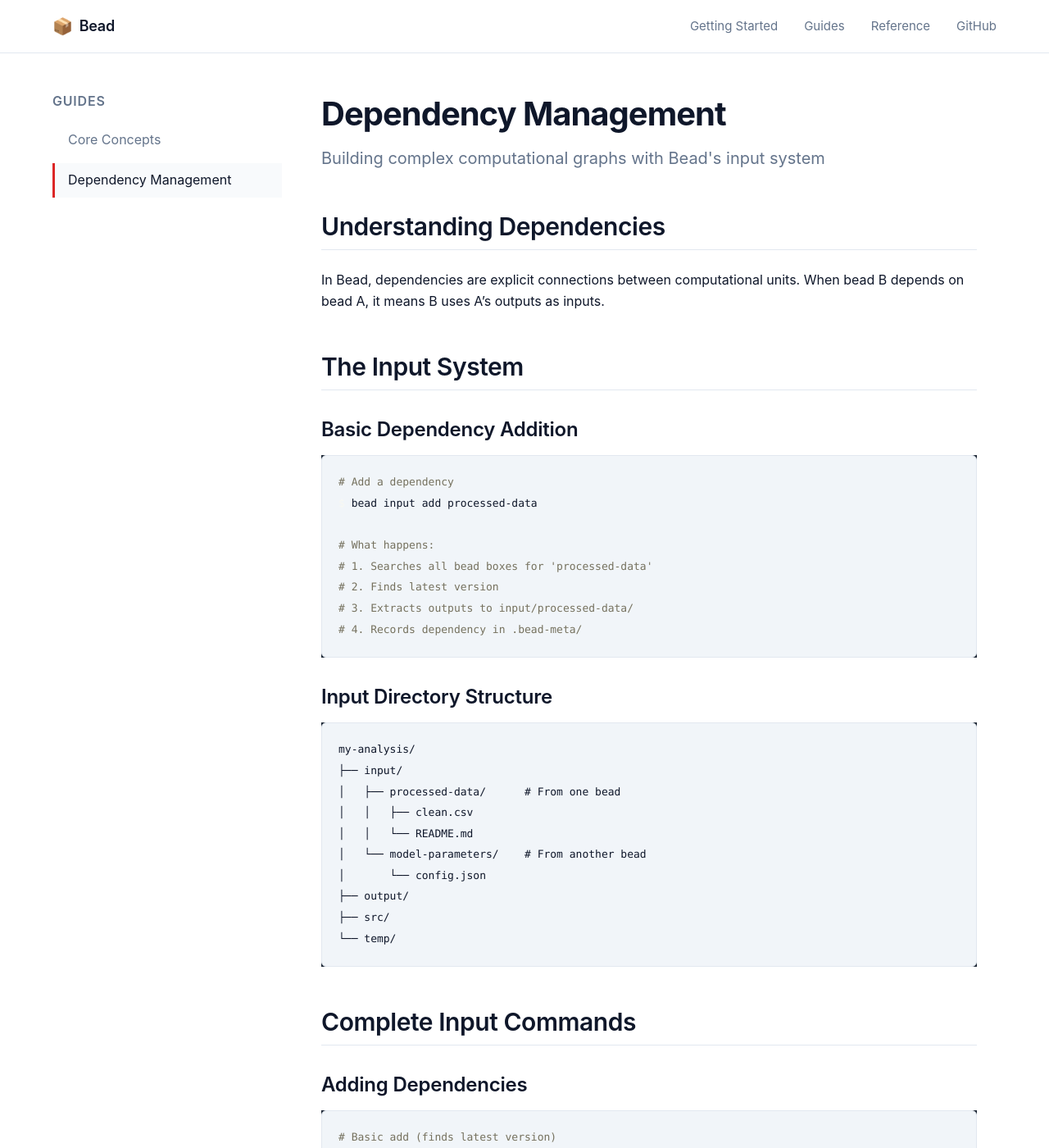
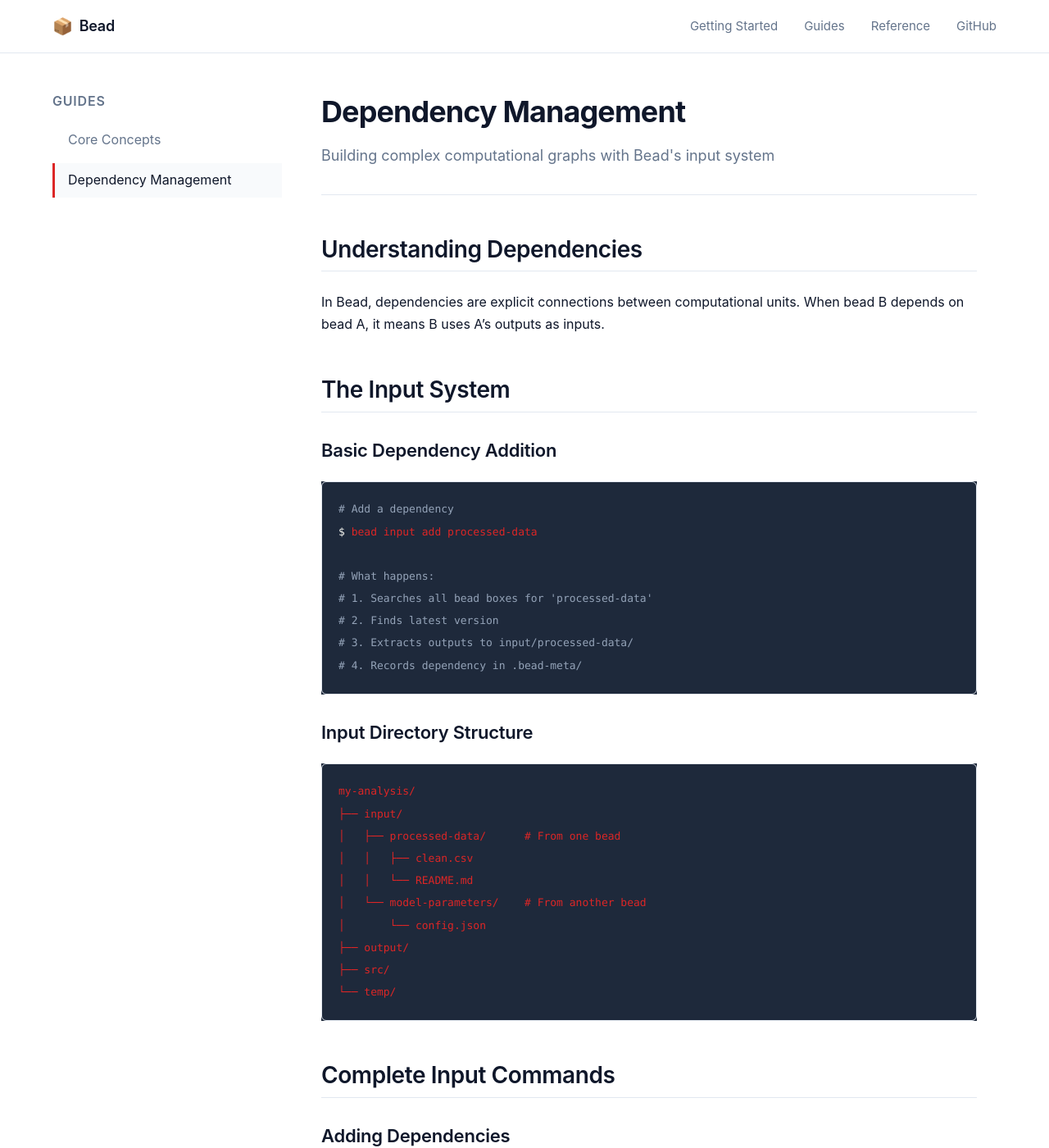
Before and after one commit to codedthinking/bead.zip, a Jekyll site: the page built from docs/_guides/dependencies.md, in a window 1280 px wide and 1400 px high. Shown: the whole window at 82% size. Built offline with Jekyll 4.4.1, drawn with Linux system fonts in a browser that asks for light colours.

Commit message:
complete reskin

```diff
--- a/docs/_config.yml
+++ b/docs/_config.yml
@@ -40,7 +40,7 @@
       path: ""
       type: "pages"
     values:
-      layout: "default"
+      layout: "page"
   - scope:
       path: ""
       type: "guides"
--- a/docs/_layouts/guide.html
+++ b/docs/_layouts/guide.html
@@ -20,12 +20,16 @@
       </aside>
 
       <article class="guide-main">
-        <h1>{{ page.title }}</h1>
-        {% if page.description %}
-          <p class="guide-description">{{ page.description }}</p>
-        {% endif %}
+        <header class="guide-header">
+          <h1>{{ page.title }}</h1>
+          {% if page.description %}
+            <p class="guide-description">{{ page.description }}</p>
+          {% endif %}
+        </header>
 
-        {{ content }}
+        <div class="guide-body">
+          {{ content }}
+        </div>
       </article>
     </div>
   </div>
--- a/docs/assets/css/main.css
+++ b/docs/assets/css/main.css
@@ -23,9 +23,9 @@
   --color-text-light: #94a3b8;
 
   --color-border: #e2e8f0;
-  --color-code-bg: #f1f5f9;
-  --color-code-text: #0f172a;
-  --color-code-bg-dark: #1e293b;
+  --color-code-bg: #1e293b;
+  --color-code-text: #e2e8f0;
+  --color-code-bg-light: #f8fafc;
 
   --font-sans: -apple-system, BlinkMacSystemFont, 'Segoe UI', Roboto, 'Helvetica Neue', Arial, sans-serif;
   --font-mono: 'SF Mono', 'Monaco', 'Inconsolata', 'Fira Code', monospace;
@@ -238,13 +238,13 @@
 }
 
 .code-header {
-  background: var(--color-bg-alt);
+  background: #334155;
   padding: 0.75rem 1.25rem;
-  border-bottom: 1px solid var(--color-border);
+  border-bottom: 1px solid #475569;
 }
 
 .code-title {
-  color: var(--color-text-muted);
+  color: #cbd5e1;
   font-size: 0.8125rem;
   font-weight: 500;
   text-transform: uppercase;
@@ -266,14 +266,13 @@
 }
 
 .prompt {
-  color: var(--color-text-muted);
-  font-weight: 400;
+  color: #10b981;
+  font-weight: 500;
 }
 
 .comment {
-  color: var(--color-text-light);
-  font-style: normal;
-  opacity: 0.7;
+  color: #94a3b8;
+  font-style: italic;
 }
 
 /* Features Section */
@@ -515,6 +514,113 @@
   color: var(--color-text-light);
 }
 
+/* Page Layout */
+.page-layout {
+  padding: 3rem 0;
+  min-height: calc(100vh - 4rem);
+}
+
+.page-content {
+  max-width: 800px;
+  margin: 0 auto;
+}
+
+.page-header {
+  margin-bottom: 3rem;
+  text-align: center;
+  border-bottom: 1px solid var(--color-border);
+  padding-bottom: 2rem;
+}
+
+.page-header h1 {
+  font-size: 2.5rem;
+  font-weight: 700;
+  margin-bottom: 1rem;
+  color: var(--color-text);
+}
+
+.page-description {
+  font-size: 1.25rem;
+  color: var(--color-text-muted);
+  margin: 0;
+  line-height: 1.6;
+}
+
+.page-body {
+  line-height: 1.7;
+}
+
+.page-body h1 {
+  display: none; /* Hide duplicate h1 from markdown */
+}
+
+.page-body h2 {
+  margin-top: 3rem;
+  margin-bottom: 1.5rem;
+  padding-bottom: 0.5rem;
+  border-bottom: 1px solid var(--color-border);
+  font-size: 1.75rem;
+}
+
+.page-body h3 {
+  margin-top: 2rem;
+  margin-bottom: 1rem;
+  font-size: 1.375rem;
+}
+
+.page-body h4 {
+  margin-top: 1.5rem;
+  margin-bottom: 0.75rem;
+  font-size: 1.125rem;
+}
+
+.page-body pre {
+  background: var(--color-code-bg);
+  color: var(--color-code-text);
+  padding: 1.25rem;
+  border-radius: 0.375rem;
+  overflow-x: auto;
+  margin: 1.5rem 0;
+  border: 1px solid var(--color-border);
+}
+
+.page-body ul,
+.page-body ol {
+  margin: 1.5rem 0;
+  padding-left: 2rem;
+}
+
+.page-body li {
+  margin-bottom: 0.5rem;
+}
+
+.page-body blockquote {
+  border-left: 4px solid var(--color-primary);
+  padding-left: 1.5rem;
+  margin: 1.5rem 0;
+  color: var(--color-text-muted);
+  font-style: italic;
+}
+
+.page-body table {
+  width: 100%;
+  border-collapse: collapse;
+  margin: 1.5rem 0;
+}
+
+.page-body th,
+.page-body td {
+  padding: 0.75rem;
+  text-align: left;
+  border-bottom: 1px solid var(--color-border);
+}
+
+.page-body th {
+  font-weight: 600;
+  color: var(--color-text);
+  background: var(--color-bg-alt);
+}
+
 /* Guide Layout */
 .guide-layout {
   padding: 3rem 0;
@@ -569,10 +675,80 @@
   max-width: 800px;
 }
 
+.guide-header {
+  margin-bottom: 3rem;
+  padding-bottom: 2rem;
+  border-bottom: 1px solid var(--color-border);
+}
+
+.guide-header h1 {
+  font-size: 2.25rem;
+  font-weight: 700;
+  margin-bottom: 1rem;
+  color: var(--color-text);
+}
+
 .guide-description {
-  font-size: 1.25rem;
+  font-size: 1.125rem;
   color: var(--color-text-muted);
-  margin-bottom: 2rem;
+  margin: 0;
+  line-height: 1.6;
+}
+
+.guide-body {
+  line-height: 1.7;
+}
+
+.guide-body h1 {
+  display: none; /* Hide duplicate h1 from markdown */
+}
+
+.guide-body h2 {
+  margin-top: 3rem;
+  margin-bottom: 1.5rem;
+  padding-bottom: 0.5rem;
+  border-bottom: 1px solid var(--color-border);
+  font-size: 1.75rem;
+}
+
+.guide-body h3 {
+  margin-top: 2rem;
+  margin-bottom: 1rem;
+  font-size: 1.375rem;
+}
+
+.guide-body h4 {
+  margin-top: 1.5rem;
+  margin-bottom: 0.75rem;
+  font-size: 1.125rem;
+}
+
+.guide-body pre {
+  background: var(--color-code-bg);
+  color: var(--color-code-text);
+  padding: 1.25rem;
+  border-radius: 0.375rem;
+  overflow-x: auto;
+  margin: 1.5rem 0;
+  border: 1px solid var(--color-border);
+}
+
+.guide-body ul,
+.guide-body ol {
+  margin: 1.5rem 0;
+  padding-left: 2rem;
+}
+
+.guide-body li {
+  margin-bottom: 0.5rem;
+}
+
+.guide-body blockquote {
+  border-left: 4px solid var(--color-primary);
+  padding-left: 1.5rem;
+  margin: 1.5rem 0;
+  color: var(--color-text-muted);
+  font-style: italic;
 }
 
 /* Responsive */
@@ -626,6 +802,14 @@
     padding-bottom: 2rem;
   }
 
+  .page-header h1 {
+    font-size: 2rem;
+  }
+
+  .guide-header h1 {
+    font-size: 1.875rem;
+  }
+
   .workflow-arrow {
     transform: rotate(90deg);
   }
@@ -635,10 +819,11 @@
 code {
   font-family: var(--font-mono);
   font-size: 0.85em;
-  background: var(--color-code-bg);
+  background: var(--color-code-bg-light);
   padding: 0.125rem 0.375rem;
   border-radius: 0.25rem;
-  color: var(--color-text);
+  color: var(--color-primary);
+  border: 1px solid var(--color-border);
 }
 
 pre code {
@@ -647,44 +832,3 @@
   border: none;
   font-size: 0.8125rem;
 }
-
-/* Content styles */
-.guide-main h2 {
-  margin-top: 3rem;
-  margin-bottom: 1.5rem;
-  padding-bottom: 0.5rem;
-  border-bottom: 1px solid var(--color-border);
-}
-
-.guide-main h3 {
-  margin-top: 2rem;
-  margin-bottom: 1rem;
-}
-
-.guide-main pre {
-  background: var(--color-code-bg);
-  color: var(--color-code-text);
-  padding: 1.25rem;
-  border-radius: 0.375rem;
-  overflow-x: auto;
-  margin-bottom: 1.5rem;
-  border: 1px solid var(--color-border);
-}
-
-.guide-main ul,
-.guide-main ol {
-  margin-bottom: 1.5rem;
-  padding-left: 2rem;
-}
-
-.guide-main li {
-  margin-bottom: 0.5rem;
-}
-
-.guide-main blockquote {
-  border-left: 4px solid var(--color-primary);
-  padding-left: 1.5rem;
-  margin: 1.5rem 0;
-  color: var(--color-text-muted);
-  font-style: italic;
-}
--- a/docs/assets/css/syntax.css
+++ b/docs/assets/css/syntax.css
@@ -1,41 +1,41 @@
 /* Syntax highlighting styles for Rouge */
-.highlight .hll { background-color: #49483e }
-.highlight  { background: #1f2937; color: #e5e7eb }
-.highlight .c { color: #75715e } /* Comment */
-.highlight .err { color: #960050; background-color: #1e0010 } /* Error */
-.highlight .k { color: #66d9ef } /* Keyword */
-.highlight .l { color: #ae81ff } /* Literal */
-.highlight .n { color: #f8f8f2 } /* Name */
-.highlight .o { color: #f92672 } /* Operator */
-.highlight .p { color: #f8f8f2 } /* Punctuation */
-.highlight .ch { color: #75715e } /* Comment.Hashbang */
-.highlight .cm { color: #75715e } /* Comment.Multiline */
-.highlight .cp { color: #75715e } /* Comment.Preproc */
-.highlight .cpf { color: #75715e } /* Comment.PreprocFile */
-.highlight .c1 { color: #75715e } /* Comment.Single */
-.highlight .cs { color: #75715e } /* Comment.Special */
-.highlight .gd { color: #f92672 } /* Generic.Deleted */
+.highlight .hll { background-color: #374151 }
+.highlight  { background: #1e293b; color: #e2e8f0 }
+.highlight .c { color: #94a3b8 } /* Comment */
+.highlight .err { color: #ef4444; background-color: transparent } /* Error */
+.highlight .k { color: #60a5fa } /* Keyword */
+.highlight .l { color: #a78bfa } /* Literal */
+.highlight .n { color: #e2e8f0 } /* Name */
+.highlight .o { color: #f87171 } /* Operator */
+.highlight .p { color: #e2e8f0 } /* Punctuation */
+.highlight .ch { color: #94a3b8 } /* Comment.Hashbang */
+.highlight .cm { color: #94a3b8 } /* Comment.Multiline */
+.highlight .cp { color: #94a3b8 } /* Comment.Preproc */
+.highlight .cpf { color: #94a3b8 } /* Comment.PreprocFile */
+.highlight .c1 { color: #94a3b8 } /* Comment.Single */
+.highlight .cs { color: #94a3b8 } /* Comment.Special */
+.highlight .gd { color: #f87171 } /* Generic.Deleted */
 .highlight .ge { font-style: italic } /* Generic.Emph */
-.highlight .gi { color: #a6e22e } /* Generic.Inserted */
+.highlight .gi { color: #10b981 } /* Generic.Inserted */
 .highlight .gs { font-weight: bold } /* Generic.Strong */
-.highlight .gu { color: #75715e } /* Generic.Subheading */
-.highlight .kc { color: #66d9ef } /* Keyword.Constant */
-.highlight .kd { color: #66d9ef } /* Keyword.Declaration */
-.highlight .kn { color: #f92672 } /* Keyword.Namespace */
-.highlight .kp { color: #66d9ef } /* Keyword.Pseudo */
-.highlight .kr { color: #66d9ef } /* Keyword.Reserved */
-.highlight .kt { color: #66d9ef } /* Keyword.Type */
-.highlight .ld { color: #e6db74 } /* Literal.Date */
-.highlight .m { color: #ae81ff } /* Literal.Number */
-.highlight .s { color: #e6db74 } /* Literal.String */
-.highlight .na { color: #a6e22e } /* Name.Attribute */
-.highlight .nb { color: #f8f8f2 } /* Name.Builtin */
-.highlight .nc { color: #a6e22e } /* Name.Class */
-.highlight .no { color: #66d9ef } /* Name.Constant */
-.highlight .nd { color: #a6e22e } /* Name.Decorator */
-.highlight .ni { color: #f8f8f2 } /* Name.Entity */
-.highlight .ne { color: #a6e22e } /* Name.Exception */
-.highlight .nf { color: #a6e22e } /* Name.Function */
+.highlight .gu { color: #94a3b8 } /* Generic.Subheading */
+.highlight .kc { color: #60a5fa } /* Keyword.Constant */
+.highlight .kd { color: #60a5fa } /* Keyword.Declaration */
+.highlight .kn { color: #f87171 } /* Keyword.Namespace */
+.highlight .kp { color: #60a5fa } /* Keyword.Pseudo */
+.highlight .kr { color: #60a5fa } /* Keyword.Reserved */
+.highlight .kt { color: #60a5fa } /* Keyword.Type */
+.highlight .ld { color: #fbbf24 } /* Literal.Date */
+.highlight .m { color: #a78bfa } /* Literal.Number */
+.highlight .s { color: #fbbf24 } /* Literal.String */
+.highlight .na { color: #10b981 } /* Name.Attribute */
+.highlight .nb { color: #e2e8f0 } /* Name.Builtin */
+.highlight .nc { color: #10b981 } /* Name.Class */
+.highlight .no { color: #60a5fa } /* Name.Constant */
+.highlight .nd { color: #10b981 } /* Name.Decorator */
+.highlight .ni { color: #e2e8f0 } /* Name.Entity */
+.highlight .ne { color: #10b981 } /* Name.Exception */
+.highlight .nf { color: #10b981 } /* Name.Function */
 .highlight .nl { color: #f8f8f2 } /* Name.Label */
 .highlight .nn { color: #f8f8f2 } /* Name.Namespace */
 .highlight .nx { color: #a6e22e } /* Name.Other */
```
Also changed, not shown: docs/getting-started.md (+1 -1 lines), docs/reference.md (+1 -1 lines).
